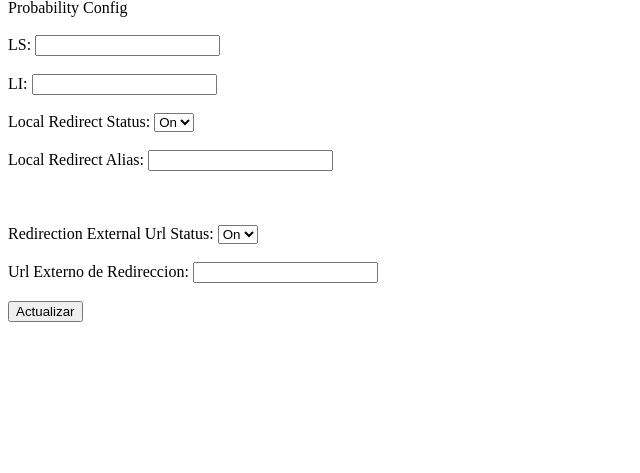
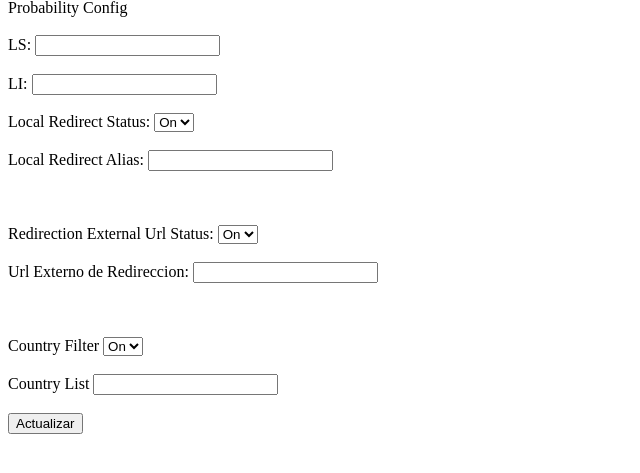
Before and after one commit to alejandro20050830/short_api, a Flask app: page / in a window 1280 px wide. Shown: the part 81-554 px from the top of the page, without its empty margins (0-640 px from the left). Run offline with Flask 3, Linux system fonts and the light colour scheme.

Commit message:
Add files via upload

```diff
--- a/templates/config.html
+++ b/templates/config.html
@@ -37,6 +37,15 @@
         <label for="redirect_dev_url">Url Externo de Redireccion:</label>
         <input type="text" id="redirect_dev_url" name="redirect_dev_url" value="{{ config.redirect_dev_url}}"><br><br>
 
+        <br><br>
+        <label for="CountryFilter" >Country Filter</label>
+        <select id="CountryFilter" name="CountryFilter">
+          <option value="on" {% if config.CountryFilter == "on" %}selected{% endif %}>On</option>
+          <option value="off" {% if config.CountryFilter == "off" %}selected{% endif %}>Off</option>
+        </select>
+        <br><br>
+          <label for="Country">Country List</label>
+        <input type="text" id="Country" name="Country" value="{{ config.Country}}"><br><br>
         <input type="submit" value="Actualizar">
     </form>
 </body>
```
